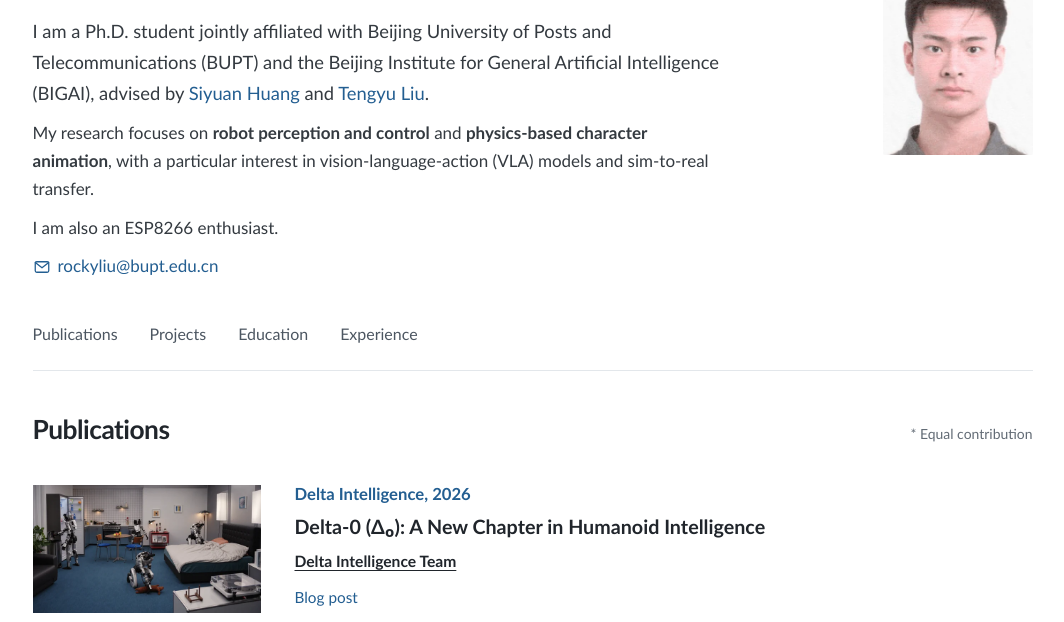
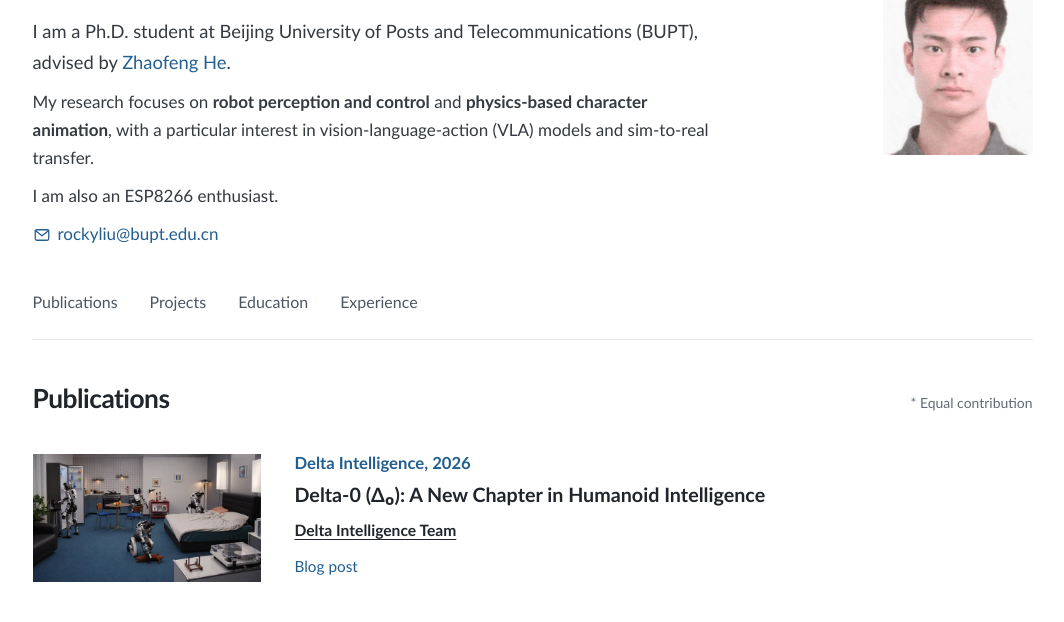
Before and after one commit to liu-rocky/liu-rocky.github.io, a plain HTML site: page index.html in a window 1280 px wide. Shown: the part 125-747 px from the top of the page, without its empty margins (100-1164 px from the left). Drawn offline with Linux system fonts and the light colour scheme.

Commit message:
Update biography and doctoral advisor

```diff
--- a/index.html
+++ b/index.html
@@ -3,7 +3,7 @@
 <head>
   <meta charset="utf-8">
   <meta name="viewport" content="width=device-width, initial-scale=1">
-  <meta name="description" content="Nian (Rocky) Liu, Ph.D. student at BUPT and BIGAI. Research on robot perception and control, physics-based character animation, VLA models, and sim-to-real transfer.">
+  <meta name="description" content="Nian (Rocky) Liu, Ph.D. student at BUPT. Research on robot perception and control, physics-based character animation, VLA models, and sim-to-real transfer.">
   <title>Nian (Rocky) Liu</title>
   <link rel="icon" href="images/favicon.jpeg" type="image/jpeg">
   <link rel="preload" href="fonts/lato-regular.woff2" as="font" type="font/woff2" crossorigin>
@@ -20,7 +20,7 @@
       </div>
       <img class="portrait" src="images/me(2).webp" alt="Nian Liu" fetchpriority="high" width="339" height="465">
       <div class="biography">
-        <p class="research-intro">I am a Ph.D. student jointly affiliated with Beijing University of Posts and Telecommunications (BUPT) and the Beijing Institute for General Artificial Intelligence (BIGAI), advised by <a href="https://siyuanhuang.com/" target="_blank" rel="noopener noreferrer">Siyuan Huang</a> and <a href="https://tengyu.ai/" target="_blank" rel="noopener noreferrer">Tengyu Liu</a>.</p>
+        <p class="research-intro">I am a Ph.D. student at Beijing University of Posts and Telecommunications (BUPT), advised by <a href="https://teacher.bupt.edu.cn/hezhaofeng/en/index.htm" target="_blank" rel="noopener noreferrer">Zhaofeng He</a>.</p>
         <p>My research focuses on <strong>robot perception and control</strong> and <strong>physics-based character animation</strong>, with a particular interest in vision-language-action (VLA) models and sim-to-real transfer.</p>
         <p>I am also an ESP8266 enthusiast.</p>
         <p class="contact"><a class="email-link" href="mailto:rockyliu@bupt.edu.cn"><svg class="email-icon" xmlns="http://www.w3.org/2000/svg" width="18" height="18" viewBox="0 0 24 24" fill="none" stroke="currentColor" stroke-width="1.7" stroke-linecap="round" stroke-linejoin="round" aria-hidden="true" focusable="false"><rect x="3" y="5" width="18" height="14" rx="2"/><path d="m3 6 9 7 9-7"/></svg><span>rockyliu@bupt.edu.cn</span></a></p>
```
